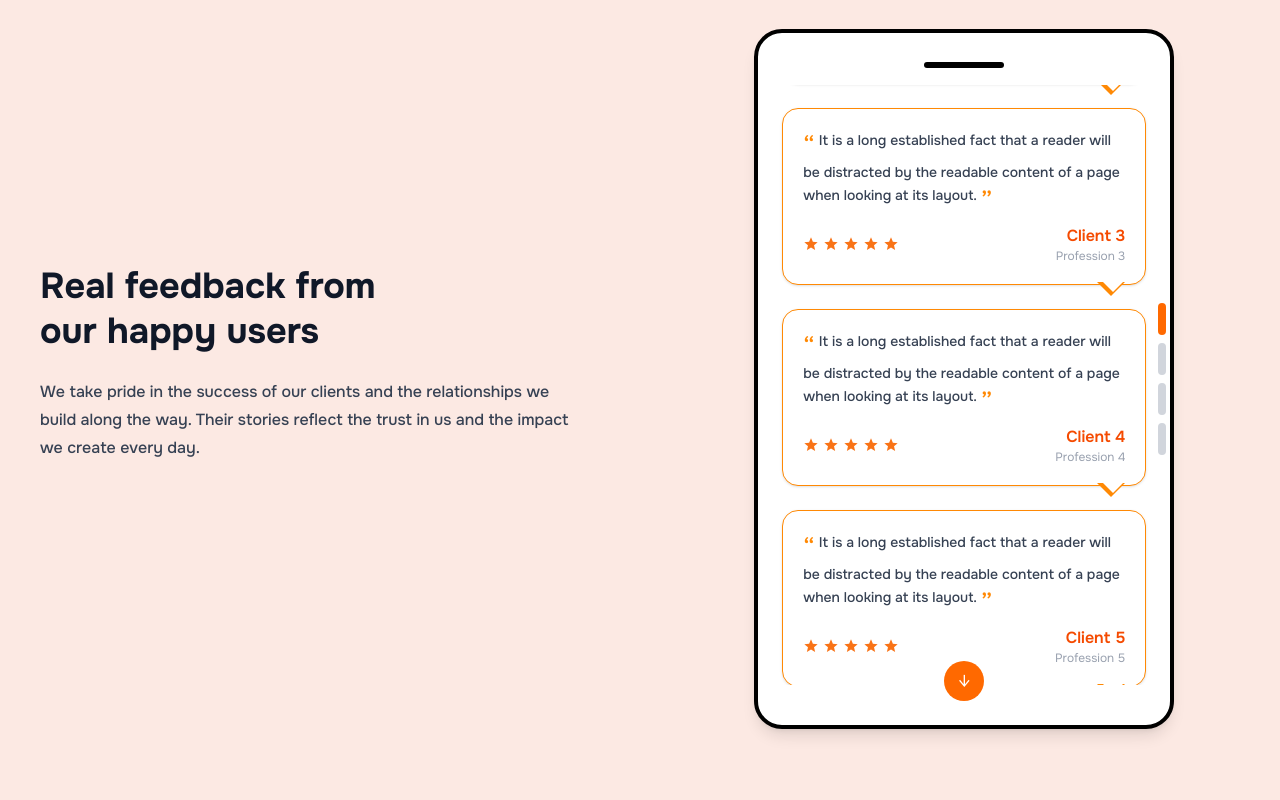
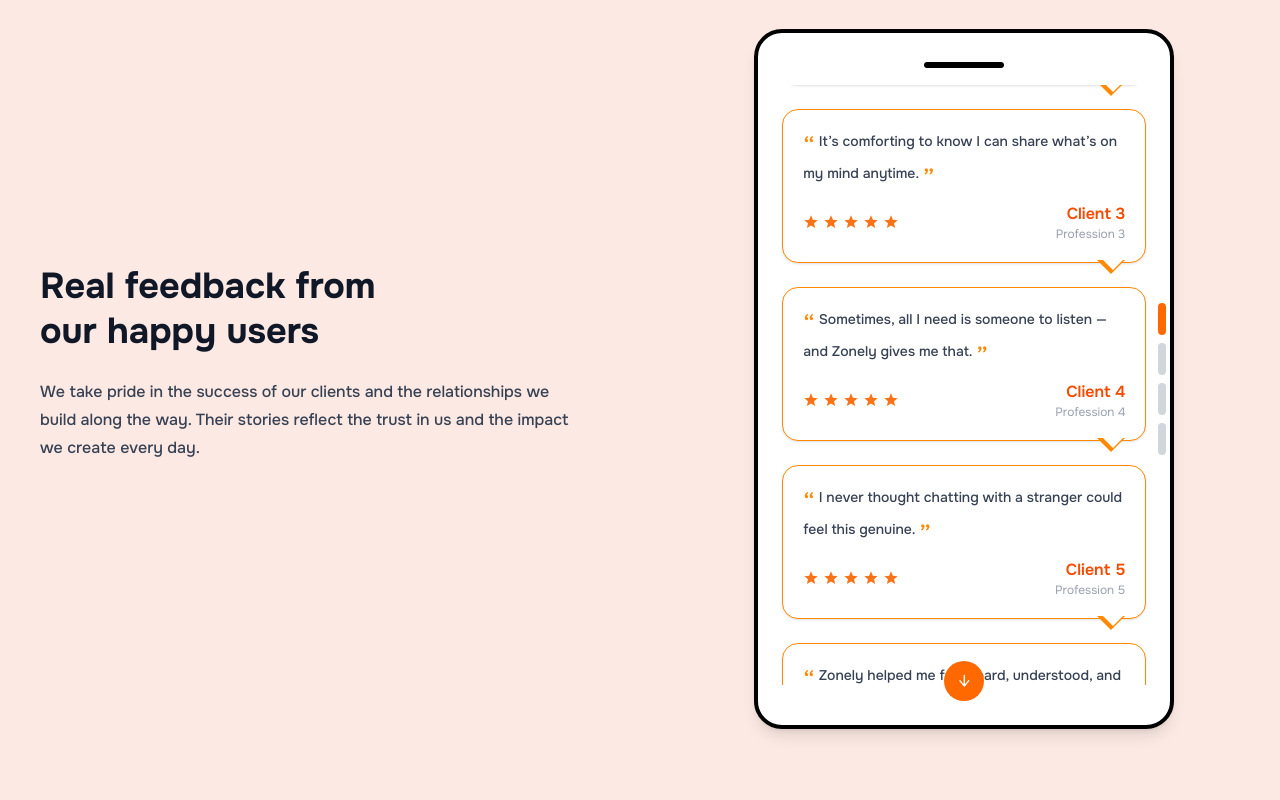
Before and after one commit to AnandVikash/zonely-nextjs-typescript, a Next.js app: page / in a window 1280 px wide. Shown: the part 3860-4660 px from the top of the page. Built offline with nearby package versions, Linux system fonts and the light colour scheme.

Commit message:
added the testimonals

```diff
--- a/src/components/pages/homepage/FeedbackSection.tsx
+++ b/src/components/pages/homepage/FeedbackSection.tsx
@@ -6,37 +6,37 @@ import Container from "@/components/layout/container/Container";
 const testimonials = [
   {
     id: 1,
-    text: "It is a long established fact that a reader will be distracted by the readable content of a page when looking at its layout.",
+    text: "Zonely feels like a space where I can just be myself — no judgment, no pressure.",
     name: "Client 1",
     profession: "Profession 1",
   },
   {
     id: 2,
-    text: "It is a long established fact that a reader will be distracted by the readable content of a page when looking at its layout.",
+    text: "Talking on Zonely helped me clear my head when I needed it most.",
     name: "Client 2",
     profession: "Profession 2",
   },
   {
     id: 3,
-    text: "It is a long established fact that a reader will be distracted by the readable content of a page when looking at its layout.",
+    text: "It’s comforting to know I can share what’s on my mind anytime.",
     name: "Client 3",
     profession: "Profession 3",
   },
   {
     id: 4,
-    text: "It is a long established fact that a reader will be distracted by the readable content of a page when looking at its layout.",
+    text: "Sometimes, all I need is someone to listen — and Zonely gives me that.",
     name: "Client 4",
     profession: "Profession 4",
   },
   {
     id: 5,
-    text: "It is a long established fact that a reader will be distracted by the readable content of a page when looking at its layout.",
+    text: "I never thought chatting with a stranger could feel this genuine.",
     name: "Client 5",
     profession: "Profession 5",
   },
   {
     id: 6,
-    text: "It is a long established fact that a reader will be distracted by the readable content of a page when looking at its layout.",
+    text: "Zonely helped me feel heard, understood, and a little less alone.",
     name: "Client 6",
     profession: "Profession 6",
   },
@@ -200,20 +200,13 @@ const FeedbackSection: React.FC = () => {
 
             {/* Pagination Bullets - Positioned on the right */}
             <div className="absolute top-1/2 right-1 transform -translate-y-1/2 flex flex-col gap-2">
-              {/* The loop now only runs for 3 bullets */}
               {Array.from({ length: 4 }).map((_, index) => (
                 <button
                   key={index}
-                  onClick={() => {
-                    // You would need to map these to specific testimonials if you want them clickable
-                    // For example, 0 -> testimonial 1, 1 -> testimonial 3, 2 -> testimonial 5
-                    // Or simply remove the onClick to make them purely visual
-                  }}
-                  className={`w-2 h-8 rounded-full transition-colors ${
-                    // You'll need to define the active state logic for three bullets
-                    index === Math.floor(currentCardIndex / 1)
-                      ? "bg-orange-500"
-                      : "bg-gray-300"
+                  onClick={() => { }}
+                  className={`w-2 h-8 rounded-full transition-colors ${index === Math.floor(currentCardIndex / 1)
+                    ? "bg-orange-500"
+                    : "bg-gray-300"
                     }`}
                   aria-label={`Go to testimonial group ${index + 1}`}
                 />
```
